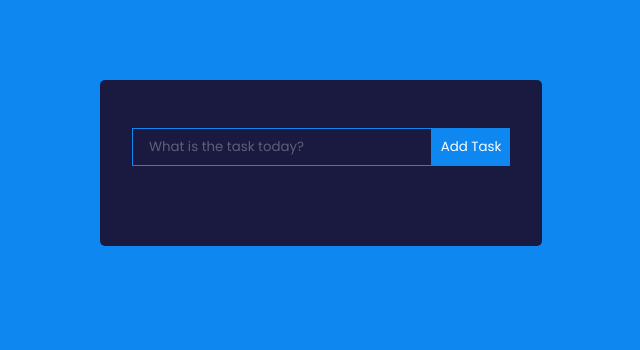
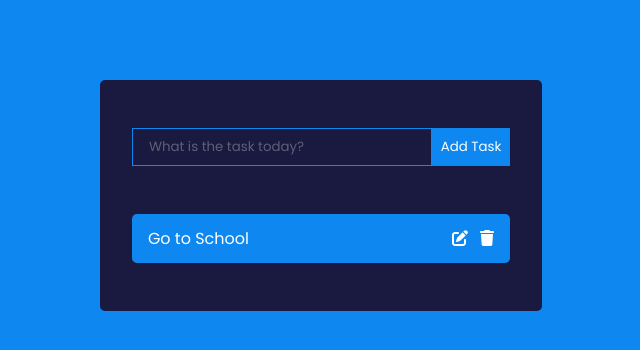
Before and after one commit to rrvillareal23/React-TodoApp, a React (Create React App) app: page / in a window 1280 px wide. Shown: the top 350 px of the page, without its empty margins (319-959 px from the left). Built offline with nearby package versions, Linux system fonts and the light colour scheme.

Commit message:
Added section that stores tasks with icons.

```diff
--- a/src/components/Todo.js
+++ b/src/components/Todo.js
@@ -1,7 +1,17 @@
 import React from 'react'
+
+import { FontAwesomeIcon } from '@fortawesome/react-fontawesome'
+import { faPenToSquare } from '@fortawesome/free-solid-svg-icons'
+import { faTrash } from '@fortawesome/free-solid-svg-icons'
 
 export const Todo = () => {
   return (
-    <div>Todo</div>
+    <div className='Todo'>
+        <p> Go to School</p>
+        <div>
+            <FontAwesomeIcon icon={faPenToSquare} />
+            <FontAwesomeIcon icon={faTrash} />
+        </div>
+    </div>
   )
 }
--- a/src/components/TodoWrapper.js
+++ b/src/components/TodoWrapper.js
@@ -1,10 +1,22 @@
-import React from 'react'
+import React, {useState} from 'react'
 import { TodoForm } from './TodoForm'
+import {v4 as uuidv4} from 'uuid';
+import { Todo } from './Todo';
+
+uuidv4();
 
 export const TodoWrapper = () => {
+
+    const [todos, setTodos] = useState([])
+
+    const addTodo = todo => {
+        setTodos([...todos, {id: uuidv4(), task: todo, completed: false, isEditing: false}])
+        console.log(todos)
+    }
   return (
     <div className='TodoWrapper'>
-        <TodoForm />
+        <TodoForm addTodo={addTodo}/>
+        <Todo />
     </div>
   )
 }
```
